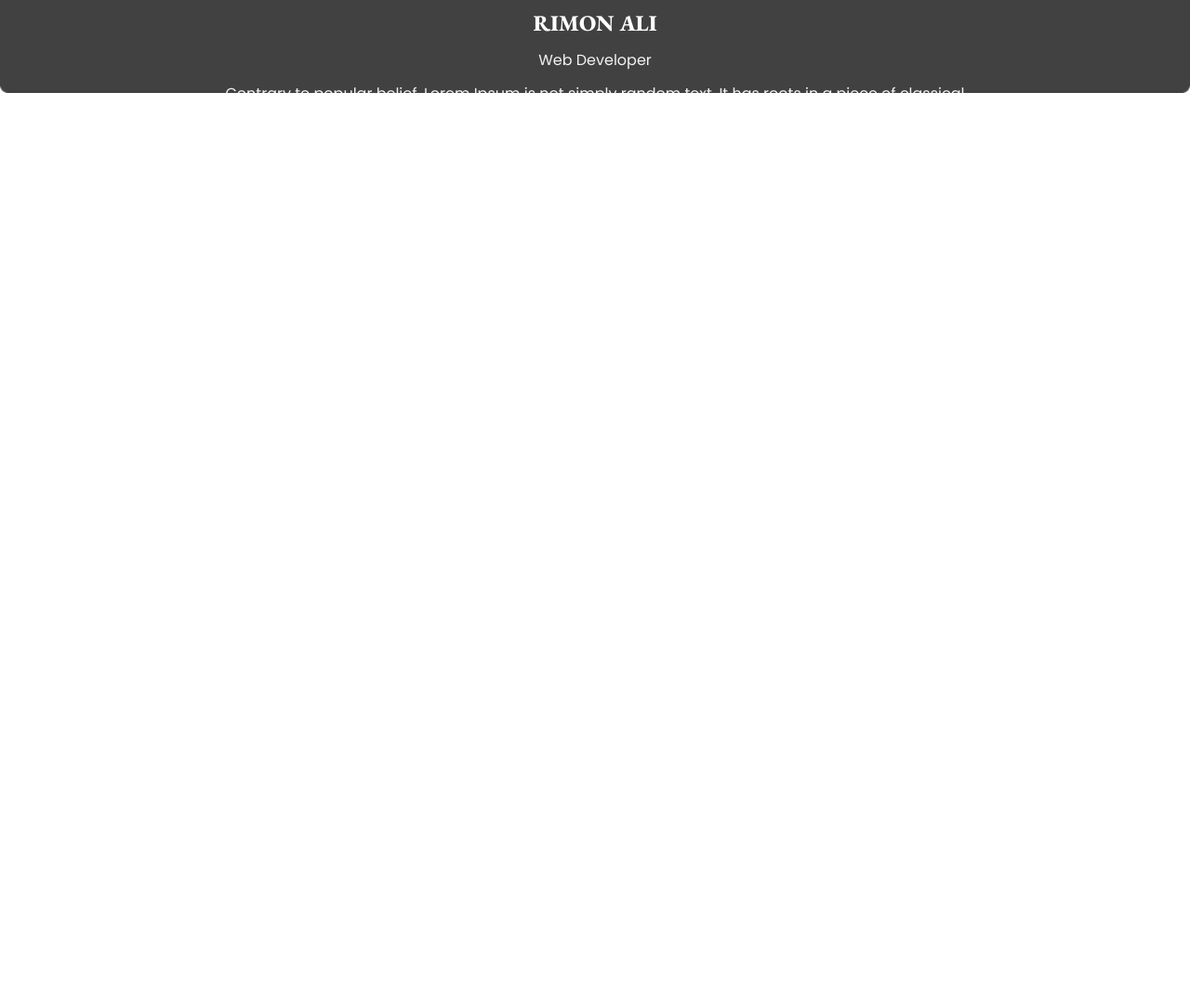
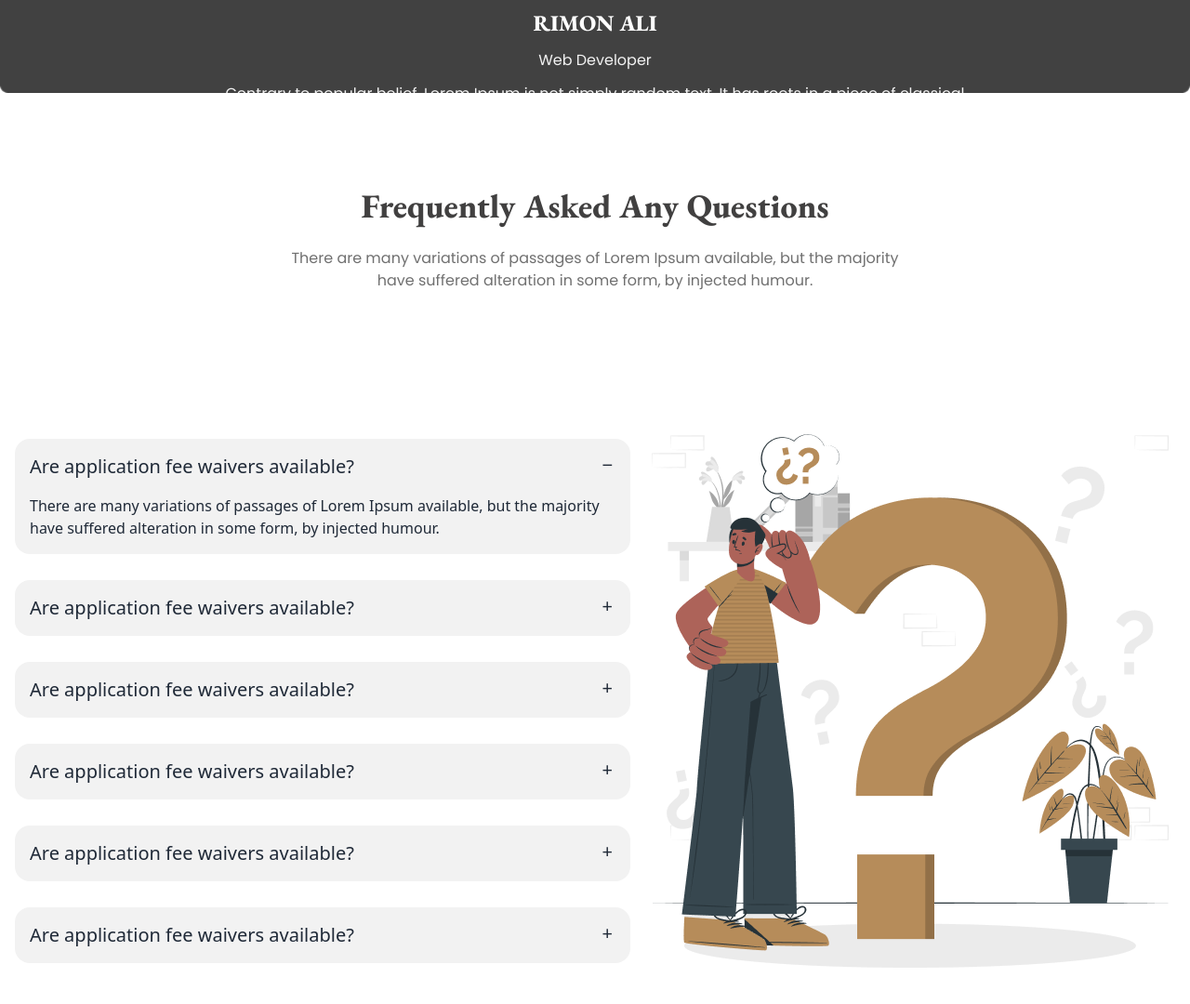
Before and after one commit to rimonali123/Legal-Solution-Justice, a plain HTML site: page index.html in a window 1280 px wide. Shown: the part 2631-3711 px from the top of the page at 93% size. Before the commit the page ends 2833 px from the top, so only its background shows below. Drawn offline with nearby package versions, Linux system fonts and the light colour scheme; files whose address does not match are found by name.

Commit message:
Faq section added

```diff
--- a/index.html
+++ b/index.html
@@ -329,6 +329,78 @@
                 </div>
             </div>
         </section>
+        <!-- FAQ section -->
+        <section class="my-24">
+            <div class="text-center space-y-6">
+                <h2 class="text-4xl font-extrabold text-[#414040] font-eb">Frequently Asked Any Questions</h2>
+                <p class="text-base font-normal text-[#707070] font-poppins max-w-2xl mx-auto">There are many variations
+                    of passages of Lorem Ipsum available, but the majority have suffered alteration in some form, by
+                    injected humour.</p>
+            </div>
+            <div class="mt-10">
+                <div class="hero min-h-screen">
+                    <div class="hero-content flex-col lg:flex-row-reverse">
+                      <img src="./images/faq.png" class=" rounded-lg" />
+                      <div class="space-y-7 ">
+                        <div class="collapse collapse-plus bg-base-200">
+                            <input type="radio" name="my-accordion-3" checked="checked" />
+                            <div class="collapse-title text-xl font-medium">
+                                Are application fee waivers available?
+                            </div>
+                            <div class="collapse-content">
+                              <p>There are many variations of passages of Lorem Ipsum available, but the majority have suffered alteration in some form, by injected humour. </p>
+                            </div>
+                          </div>
+                          <div class="collapse collapse-plus bg-base-200">
+                            <input type="radio" name="my-accordion-3" />
+                            <div class="collapse-title text-xl font-medium">
+                                Are application fee waivers available?
+                            </div>
+                            <div class="collapse-content">
+                              <p>There are many variations of passages of Lorem Ipsum available, but the majority have suffered alteration in some form, by injected humour. </p>
+                            </div>
+                          </div>
+                          <div class="collapse collapse-plus bg-base-200">
+                            <input type="radio" name="my-accordion-3" />
+                            <div class="collapse-title text-xl font-medium">
+                                Are application fee waivers available?
+                            </div>
+                            <div class="collapse-content">
+                              <p>There are many variations of passages of Lorem Ipsum available, but the majority have suffered alteration in some form, by injected humour. </p>
+                            </div>
+                          </div>
+                          <div class="collapse collapse-plus bg-base-200">
+                            <input type="radio" name="my-accordion-3" />
+                            <div class="collapse-title text-xl font-medium">
+                                Are application fee waivers available?
+                            </div>
+                            <div class="collapse-content">
+                              <p>There are many variations of passages of Lorem Ipsum available, but the majority have suffered alteration in some form, by injected humour. </p>
+                            </div>
+                          </div>
+                          <div class="collapse collapse-plus bg-base-200">
+                            <input type="radio" name="my-accordion-3" />
+                            <div class="collapse-title text-xl font-medium">
+                                Are application fee waivers available?
+                            </div>
+                            <div class="collapse-content">
+                              <p>There are many variations of passages of Lorem Ipsum available, but the majority have suffered alteration in some form, by injected humour. </p>
+                            </div>
+                          </div>
+                          <div class="collapse collapse-plus bg-base-200">
+                            <input type="radio" name="my-accordion-3" />
+                            <div class="collapse-title text-xl font-medium">
+                                Are application fee waivers available?
+                            </div>
+                            <div class="collapse-content">
+                              <p>There are many variations of passages of Lorem Ipsum available, but the majority have suffered alteration in some form, by injected humour. </p>
+                            </div>
+                          </div>
+                    </div>
+                    </div>
+                  </div>
+            </div>
+        </section>
     </main>
     <footer>
 
```
